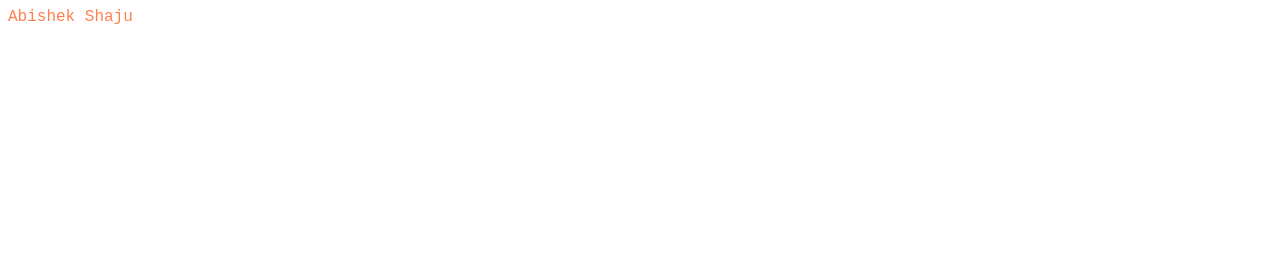
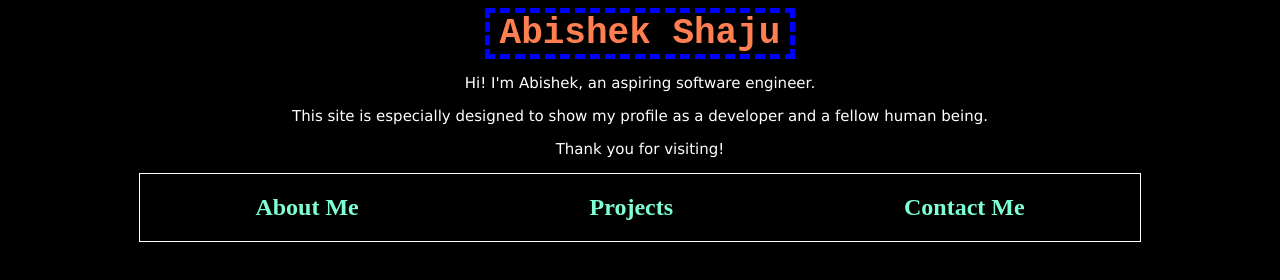
Before and after one commit to ashj386/personalPortfolio, a plain HTML site: page index.html in a window 1280 px wide. Drawn offline with Linux system fonts and the light colour scheme.

Commit message:
did some more stuff

```diff
--- a/index.css
+++ b/index.css
@@ -1,4 +1,39 @@
+body{
+    background-color: black;
+}
+h2{
+    color:aquamarine;
+}
 .mainTitle {
     color: coral;
     font-family: 'Courier New', Courier, monospace;
+    text-align: center;
+
+    font-size: 36px;
+    border: 5px blue;
+    border-style: dashed;
+    height:auto;
+    width: 300px;
+    margin: 0 auto;
 }
+
+.bio {
+    color: white;
+    text-align: center;
+    font-family: Verdana, Geneva, Tahoma, sans-serif;
+    font-size: 15px;
+
+}
+
+.menu-container{
+    display: flex;
+    justify-content: center;
+
+}
+
+.menu{
+    border: 1px solid #fff;
+    width: 1000px;
+    display: flex;
+    justify-content: space-around;
+}
--- a/index.html
+++ b/index.html
@@ -7,6 +7,26 @@
     <link rel="stylesheet" href="index.css" />
 </head>
 <body>
-    <div class="mainTitle">Abishek Shaju</div>
+    <h1 class="mainTitle">Abishek Shaju</h1>
+    <p class="bio">Hi! I'm Abishek, an aspiring software engineer.
+    <p class="bio">This site is especially designed to show my profile as a developer and a fellow human being. </p>
+    <p class="bio">Thank you for visiting!</p>
+
+    <div class="menu-container">
+        <div class="menu">
+            <div class="About Me">
+                <h2>About Me</h2>
+            </div>
+
+            <div class="Projects">
+                <h2>Projects</h2>
+            </div>
+
+            <div class="Contact Me">
+                <h2>Contact Me</h2>
+            </div>
+        </div>
+    </div>
+
 </body>
 </html>
```
